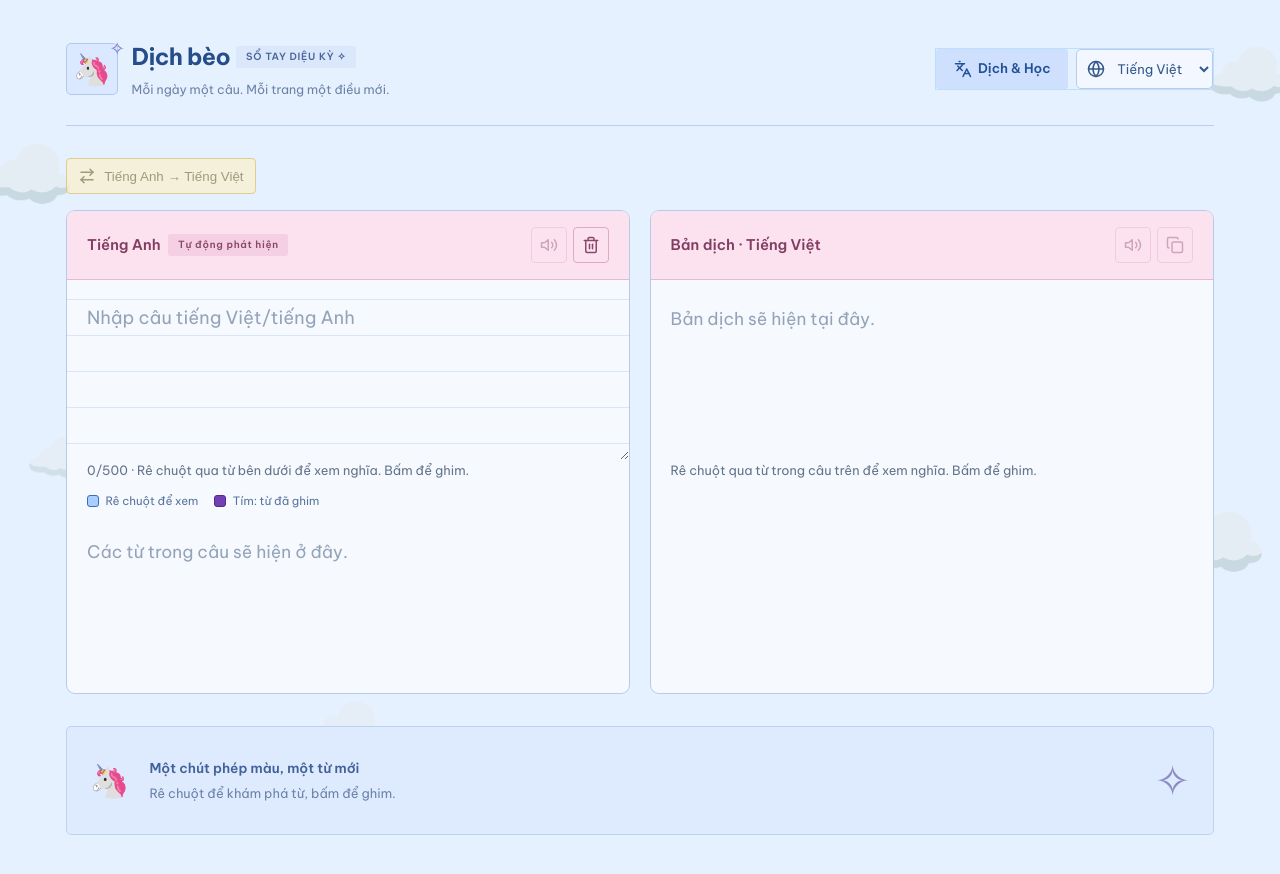
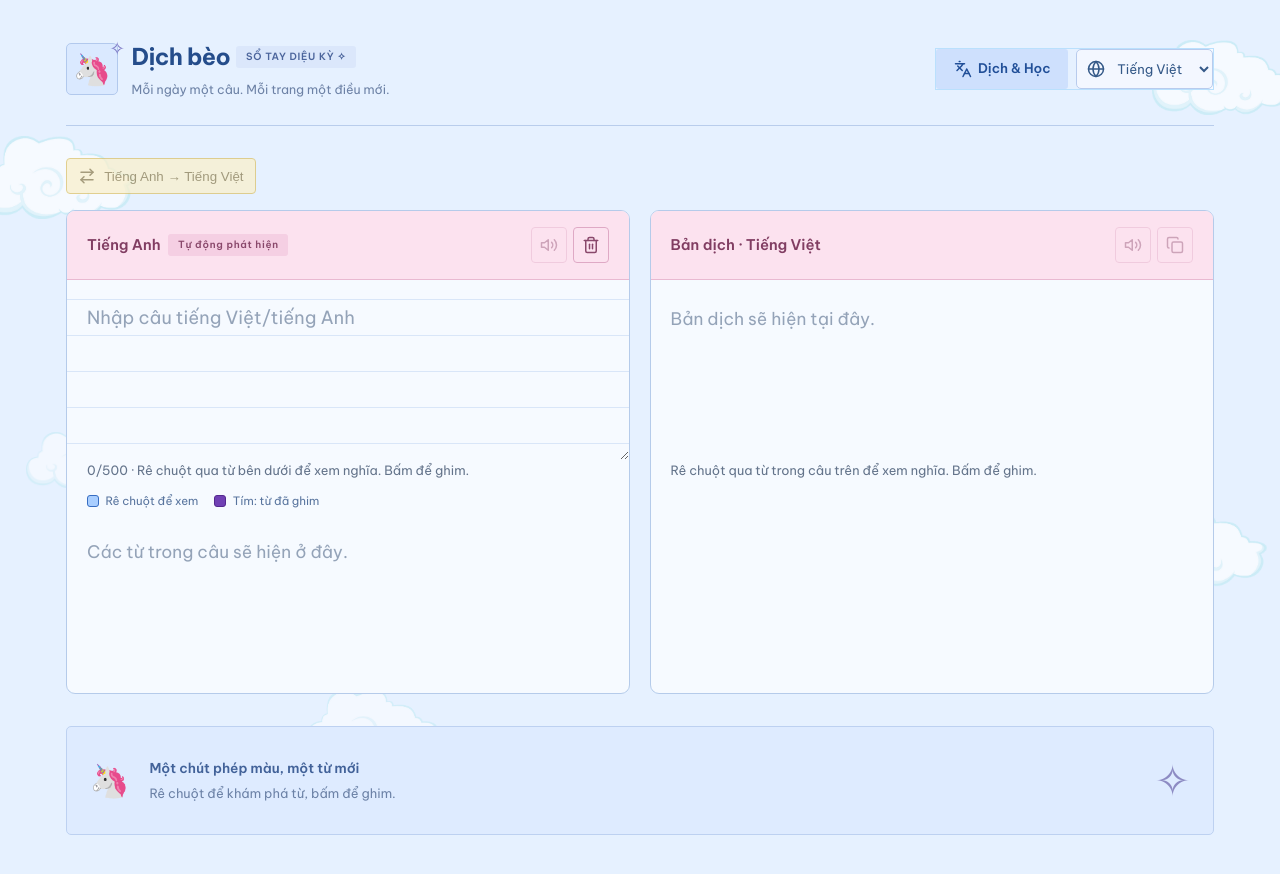
Before and after one commit to terramii/translator, a React (Vite) app in the folder frontend/: page / in a window 1280 px wide. Shown: the top 874 px of the page. Built offline with nearby package versions, Linux system fonts and the light colour scheme.

Commit message:
Use white cloud artwork for sky background

```diff
--- a/frontend/src/App.jsx
+++ b/frontend/src/App.jsx
@@ -33,7 +33,7 @@ function AppContent() {
     return () => { clearTimeout(timer); controller.abort(); };
   }, [inputText, sourceLang, targetLang, retry]);
   function pin(token) { if (pinnedToken?.start === token.start && pinnedToken?.sentence === token.sentence && pinnedToken?.lang === token.lang) setPinnedToken(null); else setPinnedToken(token); }
-  return <><div className="sky-clouds" aria-hidden="true"><span>☁️</span><span>☁️</span><span>☁️</span><span>☁️</span><span>☁️</span><span>☁️</span></div><div className="app-container"><Navbar />
+  return <><div className="sky-clouds" aria-hidden="true"><span /><span /><span /><span /><span /><span /></div><div className="app-container"><Navbar />
     <main>
       <TranslatorPanel inputText={inputText} setInputText={setInputText} translatedText={translatedText} sourceLang={sourceLang} targetLang={targetLang} detectedLang={sourceLang} onSwapLanguages={() => { if (translatedText) setInputText(translatedText); }} inputTokens={tokenizeText(inputText, sourceLang)} outputTokens={tokenizeText(translatedText, targetLang)} hoveredToken={hoveredToken} pinnedToken={pinnedToken} onWordHover={setHoveredToken} onWordClick={pin} isTranslating={isTranslating} translationError={translationError} onRetry={() => setRetry(n => n + 1)} showToast={setToastMessage} />
       {activeWordToken && <WordInfoTab key={`${activeWordToken.lang}:${activeWordToken.sentence}:${activeWordToken.start}`} token={activeWordToken} isPinned={!!pinnedToken} onClose={closeInfo} onTogglePin={() => pin(activeWordToken)} showToast={setToastMessage} />}
--- a/frontend/src/index.css
+++ b/frontend/src/index.css
@@ -874,9 +874,13 @@ body { background-color: #e6f1ff; }
 }
 .sky-clouds span {
   position: absolute;
-  font-family: 'Segoe UI Emoji', 'Apple Color Emoji', sans-serif;
   font-size: clamp(48px, 6vw, 90px);
-  line-height: 1;
+  width: 2em;
+  aspect-ratio: 856 / 461;
+  background-image: url('../../data/cloud-base.png');
+  background-size: 202.33645% 100%;
+  background-position: left center;
+  background-repeat: no-repeat;
   opacity: .65;
 }
 .sky-clouds span:nth-child(1) { top: 17%; left: -20px; }
```
Also changed, not shown: data/cloud-base.png (added).
